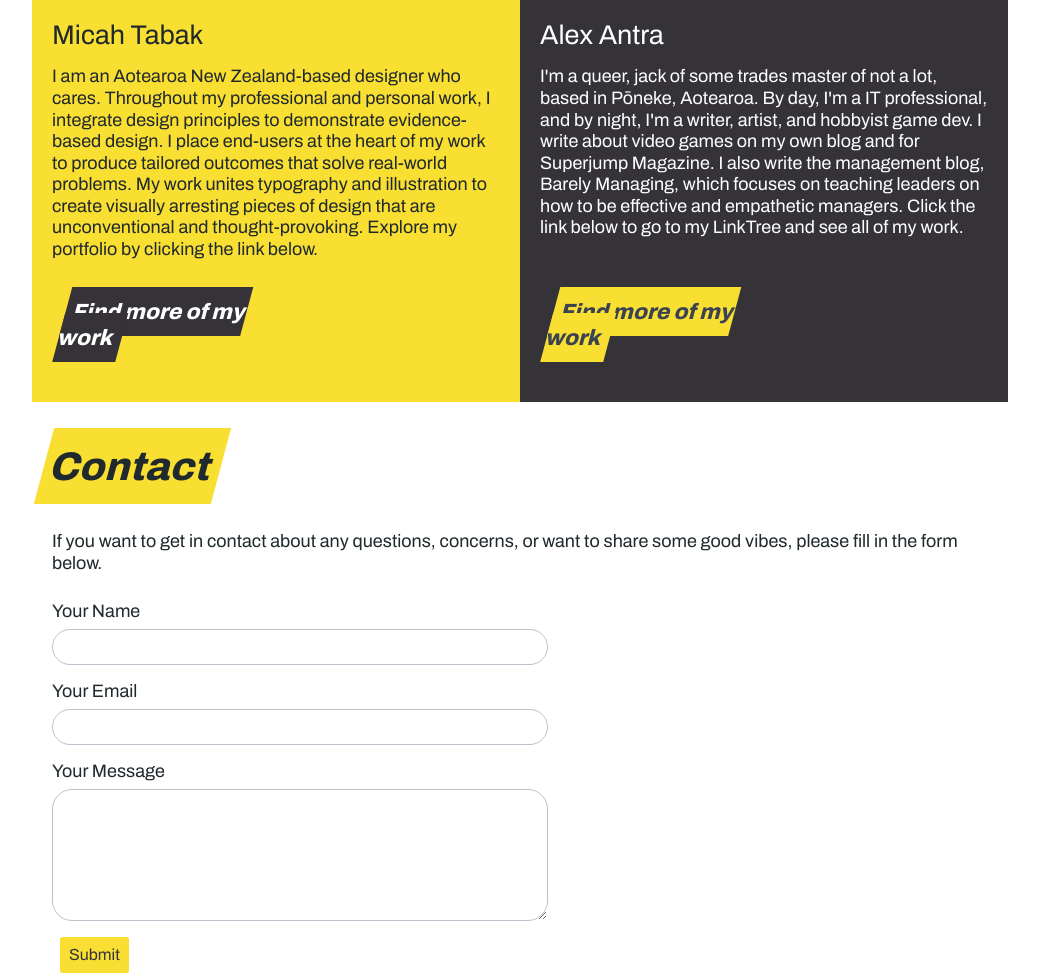
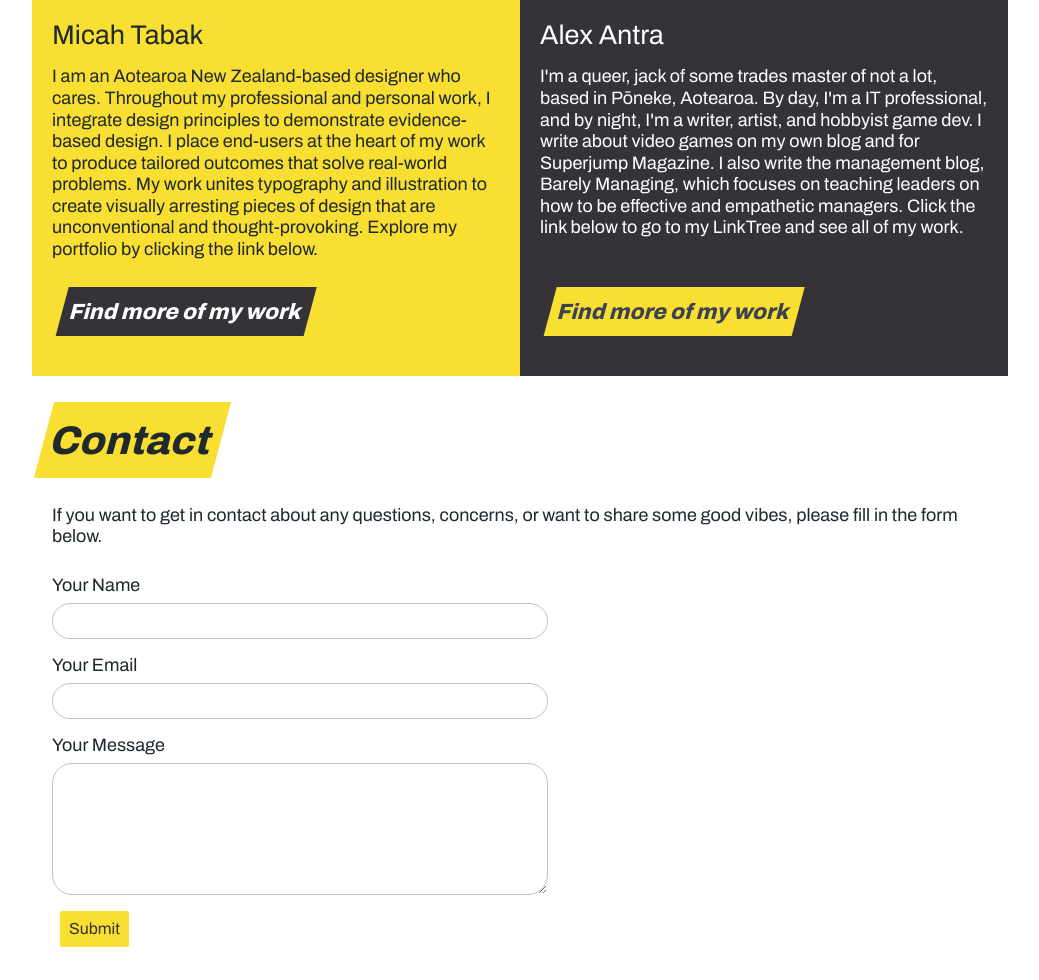
Before and after one commit to ronsoak/UL, a Django app: template contentfeed/templates/about.html in a window 1280 px wide. Shown: the part 2390-3370 px from the top of the page, without its empty margins (120-1159 px from the left). Run offline with Django 3.2, Linux system fonts and the light colour scheme; the template is opened without the code that fills it, so the values that code supplies are empty; some libraries are stand-ins or nearby versions.

Commit message:
fixed a bug

```diff
--- a/contentfeed/static/CSS/custom.css
+++ b/contentfeed/static/CSS/custom.css
@@ -175,7 +175,6 @@
     transform:skew(-15deg);
     font-size: 0.85rem;
     overflow-wrap: break-word;
-    max-width: 50%;
 }
 .hvr_out:hover{
     border: 2px solid #353238 !important;
```
